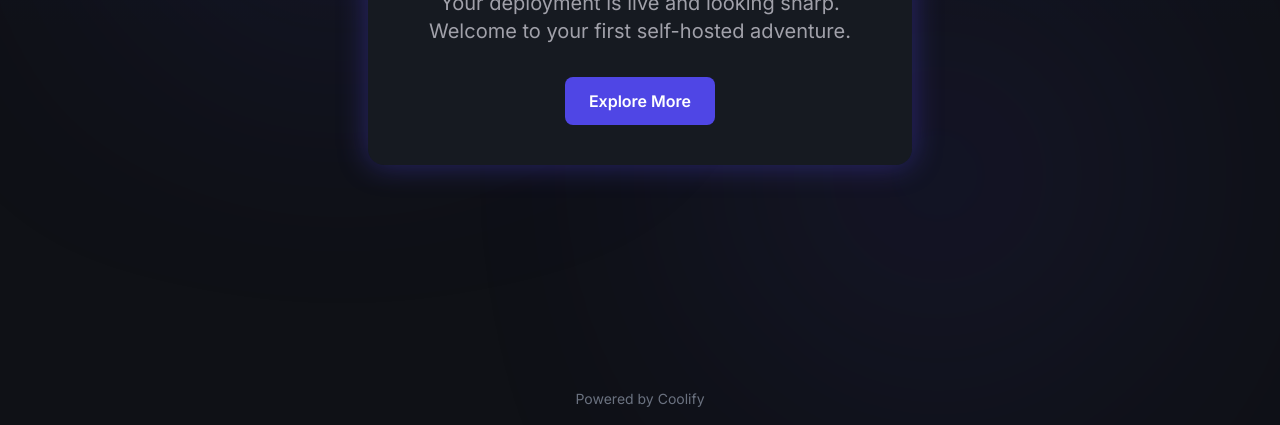
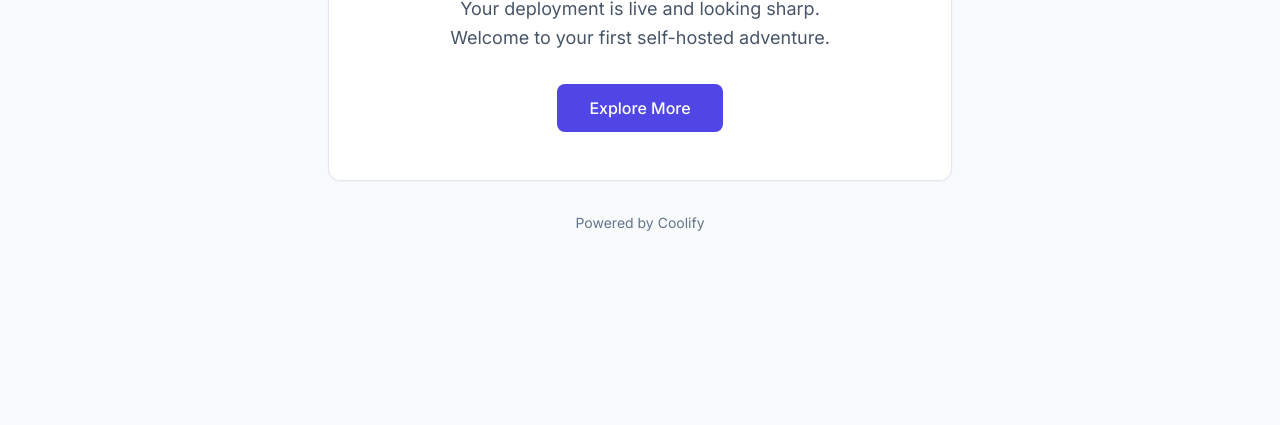
Before and after one commit to oscar-mugambi/coolify-static, a plain HTML site: page index.html in a window 1280 px wide. Shown: the part 375-800 px from the top of the page. Drawn offline with nearby package versions, Linux system fonts and the light colour scheme.

Commit message:
new text change 3

```diff
--- a/index.html
+++ b/index.html
@@ -1,142 +1,3 @@
-<!-- <!DOCTYPE html>
-<html lang="en">
-  <head>
-    <meta charset="UTF-8" />
-    <meta name="viewport" content="width=device-width, initial-scale=1.0" />
-    <title>Coolify Project</title>
-    <style>
-      @import url('https://fonts.googleapis.com/css2?family=Inter:wght@400;600;800&display=swap');
-
-      :root {
-        --bg: #0f1116;
-        --card-bg: #161a21;
-        --text: #e4e7ec;
-        --accent: #4f46e5;
-        --accent-glow: rgba(79, 70, 229, 0.4);
-      }
-
-      * {
-        box-sizing: border-box;
-        margin: 0;
-        padding: 0;
-      }
-
-      body {
-        background: radial-gradient(
-          circle at 50% 30%,
-          #1a1f2e 0%,
-          var(--bg) 80%
-        );
-        color: var(--text);
-        font-family: 'Inter', sans-serif;
-        min-height: 100vh;
-        display: flex;
-        align-items: center;
-        justify-content: center;
-        flex-direction: column;
-        overflow: hidden;
-      }
-
-      h1 {
-        font-size: 3rem;
-        font-weight: 800;
-        background: linear-gradient(135deg, var(--accent), #6d28d9);
-        -webkit-background-clip: text;
-        -webkit-text-fill-color: transparent;
-        margin-bottom: 1rem;
-      }
-
-      p {
-        font-size: 1.2rem;
-        color: #a1a1aa;
-        margin-bottom: 2rem;
-        text-align: center;
-      }
-
-      .card {
-        background: var(--card-bg);
-        padding: 2.5rem 3rem;
-        border-radius: 1rem;
-        box-shadow: 0 0 30px var(--accent-glow);
-        text-align: center;
-        transition: transform 0.4s ease, box-shadow 0.4s ease;
-        backdrop-filter: blur(8px);
-      }
-
-      .card:hover {
-        transform: translateY(-5px) scale(1.02);
-        box-shadow: 0 0 50px var(--accent-glow);
-      }
-
-      .btn {
-        display: inline-block;
-        background: var(--accent);
-        color: white;
-        text-decoration: none;
-        font-weight: 600;
-        padding: 0.75rem 1.5rem;
-        border-radius: 0.5rem;
-        transition: background 0.3s ease, transform 0.3s ease;
-      }
-
-      .btn:hover {
-        background: #4338ca;
-        transform: translateY(-2px);
-      }
-
-      footer {
-        position: absolute;
-        bottom: 1rem;
-        font-size: 0.9rem;
-        color: #6b7280;
-      }
-
-      .glow {
-        position: absolute;
-        width: 300px;
-        height: 300px;
-        background: var(--accent);
-        filter: blur(150px);
-        opacity: 0.25;
-        border-radius: 50%;
-        z-index: -1;
-        animation: float 10s ease-in-out infinite alternate;
-      }
-
-      .glow:nth-child(1) {
-        top: 10%;
-        left: 15%;
-      }
-      .glow:nth-child(2) {
-        bottom: 10%;
-        right: 15%;
-      }
-
-      @keyframes float {
-        from {
-          transform: translateY(0px);
-        }
-        to {
-          transform: translateY(-20px);
-        }
-      }
-    </style>
-  </head>
-  <body>
-    <div class="glow"></div>
-    <div class="glow"></div>
-
-    <div class="card">
-      <h1>🚀 Coolify Projects</h1>
-      <p>
-        Your deployment is live and looking sharp.<br />Welcome to your first
-        self-hosted adventure.
-      </p>
-      <a href="#" class="btn">Explore More</a>
-    </div>
-  </body>
-</html> -->
-
 <!DOCTYPE html>
 <html lang="en">
   <head>
@@ -147,65 +8,41 @@
     <link rel="preconnect" href="https://fonts.googleapis.com" />
     <link rel="preconnect" href="https://fonts.gstatic.com" crossorigin />
     <link
-      href="https://fonts.googleapis.com/css2?family=Inter:wght@400;600;800&display=swap"
+      href="https://fonts.googleapis.com/css2?family=Inter:wght@400;500;600;700&display=swap"
       rel="stylesheet"
     />
     <style>
       body {
         font-family: 'Inter', sans-serif;
       }
-      .gradient-text {
-        background: linear-gradient(135deg, #4f46e5, #6d28d9);
-        -webkit-background-clip: text;
-        -webkit-text-fill-color: transparent;
-        background-clip: text;
-      }
-      .glow-animation {
-        animation: float 10s ease-in-out infinite alternate;
-      }
-      @keyframes float {
-        from {
-          transform: translateY(0px);
-        }
-        to {
-          transform: translateY(-20px);
-        }
-      }
     </style>
   </head>
-  <body
-    class="min-h-screen flex items-center justify-center flex-col overflow-hidden bg-gradient-to-b from-slate-900 via-[#0f1116] to-[#0f1116] relative"
-  >
-    <!-- Glowing orbs -->
-    <div
-      class="absolute top-[10%] left-[15%] w-[300px] h-[300px] bg-indigo-600 rounded-full blur-[150px] opacity-25 -z-10 glow-animation"
-    ></div>
-    <div
-      class="absolute bottom-[10%] right-[15%] w-[300px] h-[300px] bg-indigo-600 rounded-full blur-[150px] opacity-25 -z-10 glow-animation"
-      style="animation-delay: -5s"
-    ></div>
-
+  <body class="min-h-screen flex items-center justify-center bg-slate-50">
+    <div class="max-w-2xl w-full mx-auto px-6">
       <!-- Main card -->
       <div
-      class="bg-[#161a21] px-12 py-10 rounded-2xl shadow-[0_0_30px_rgba(79,70,229,0.4)] text-center transition-all duration-400 hover:-translate-y-1 hover:scale-[1.02] hover:shadow-[0_0_50px_rgba(79,70,229,0.4)] backdrop-blur-sm"
+        class="bg-white rounded-xl shadow-sm border border-slate-200 p-12 text-center"
       >
-      <h1 class="text-5xl font-extrabold gradient-text mb-4">
-        🚀 Coolify Projects
-      </h1>
-      <p class="text-xl text-zinc-400 mb-8 text-center">
-        Your deployment is live and looking sharp.<br />Welcome to your first
-        self-hosted adventure.
+        <div class="mb-4">
+          <span class="text-6xl">🚀</span>
+        </div>
+        <h1 class="text-4xl font-bold text-slate-900 mb-3">Coolify Projects</h1>
+        <p class="text-lg text-slate-600 mb-8 leading-relaxed">
+          Your deployment is live and looking sharp.<br />
+          Welcome to your first self-hosted adventure.
         </p>
         <a
           href="#"
-        class="inline-block bg-indigo-600 text-white font-semibold px-6 py-3 rounded-lg transition-all duration-300 hover:bg-indigo-700 hover:-translate-y-0.5"
-        >Explore More</a
+          class="inline-block bg-indigo-600 text-white font-medium px-8 py-3 rounded-lg transition-colors duration-200 hover:bg-indigo-700"
         >
+          Explore More
+        </a>
       </div>
 
       <!-- Footer -->
-    <footer class="absolute bottom-4 text-sm text-gray-500">
+      <footer class="mt-8 text-center text-sm text-slate-500">
         Powered by Coolify
       </footer>
+    </div>
   </body>
 </html>
```
Lines whose indentation alone changed are shown as unchanged.
